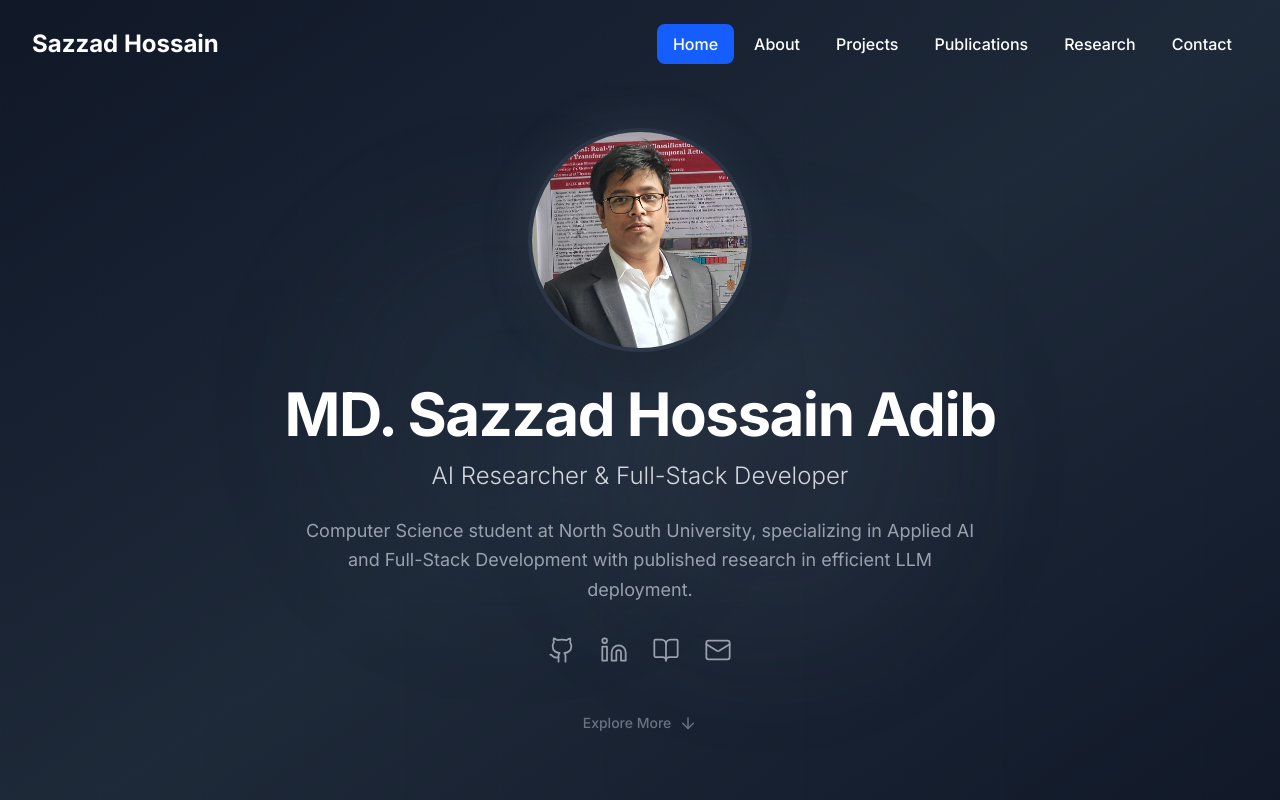
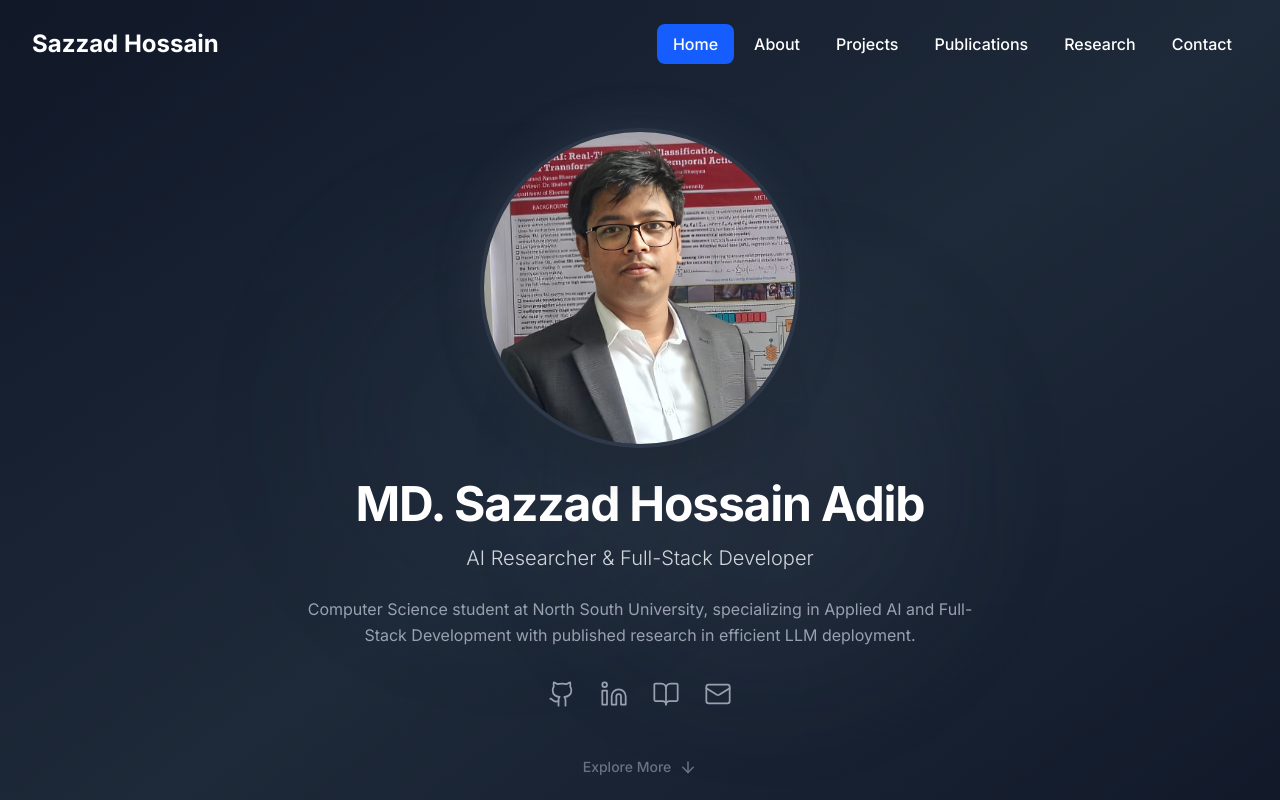
Before and after one commit to sabbumia/sazzadadib, a Next.js app: page / in a window 1280 px wide. Shown: the top 800 px of the page. Built offline with nearby package versions, Linux system fonts and the light colour scheme.

Commit message:
Update Hero.tsx

```diff
--- a/components/layout/Hero.tsx
+++ b/components/layout/Hero.tsx
@@ -59,7 +59,7 @@ export const Hero: React.FC<HeroProps> = ({
     <div className="text-center">
       {/* Profile Photo */}
       <div className="mb-8 animate-fade-in">
-            <div className="relative w-48 h-48 md:w-56 md:h-56 mx-auto">
+        <div className="relative w-72 h-72 md:w-80 md:h-80 mx-auto">
           <div className="absolute inset-0 bg-gradient-to-br from-gray-500 to-gray-700 rounded-full blur-xl opacity-30"></div>
           <img
             src="myphoto.png"
@@ -71,14 +71,14 @@ export const Hero: React.FC<HeroProps> = ({
 
       {/* Main Content */}
       <div className="mb-8">
-            <h1 className="text-5xl md:text-6xl font-bold mb-4 animate-fade-in text-white tracking-tight">
+        <h1 className="text-5xl md:text-5xl font-bold mb-4 animate-fade-in text-white tracking-tight">
           {title}
         </h1>
-            <p className="text-xl md:text-2xl text-gray-300 mb-6 animate-fade-in delay-200 font-light">
+        <p className="text-lg md:text-xl text-gray-300 mb-6 animate-fade-in delay-200 font-light">
           {subtitle}
         </p>
         {description && (
-              <p className="text-base md:text-lg text-gray-400 max-w-2xl mx-auto leading-relaxed animate-fade-in delay-300">
+          <p className="text-sm md:text-base text-gray-400 max-w-2xl mx-auto leading-relaxed animate-fade-in delay-300">
             {description}
           </p>
         )}
@@ -136,5 +136,6 @@ export const Hero: React.FC<HeroProps> = ({
     </div>
   </div>
 </div>
+
   );
 };
```
Lines whose indentation alone changed are shown as unchanged.
